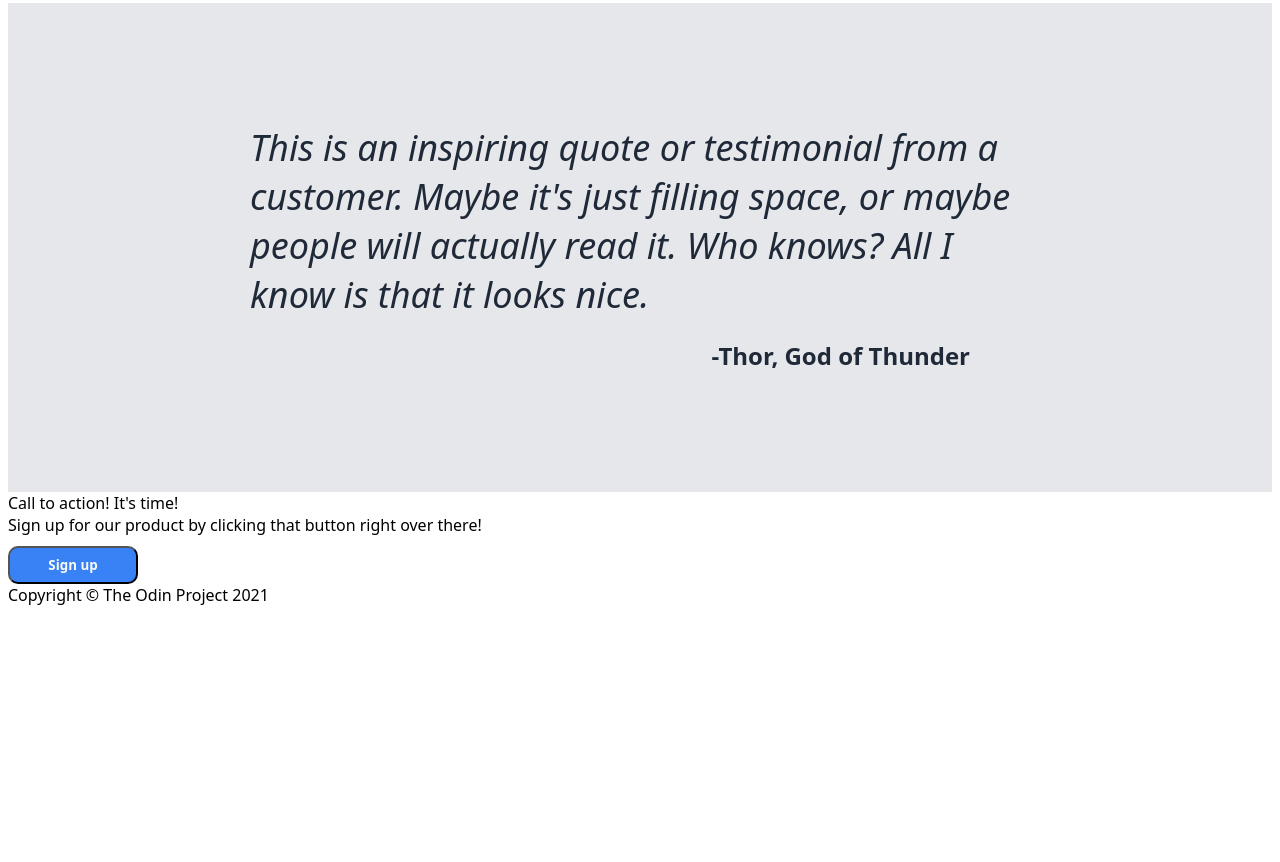
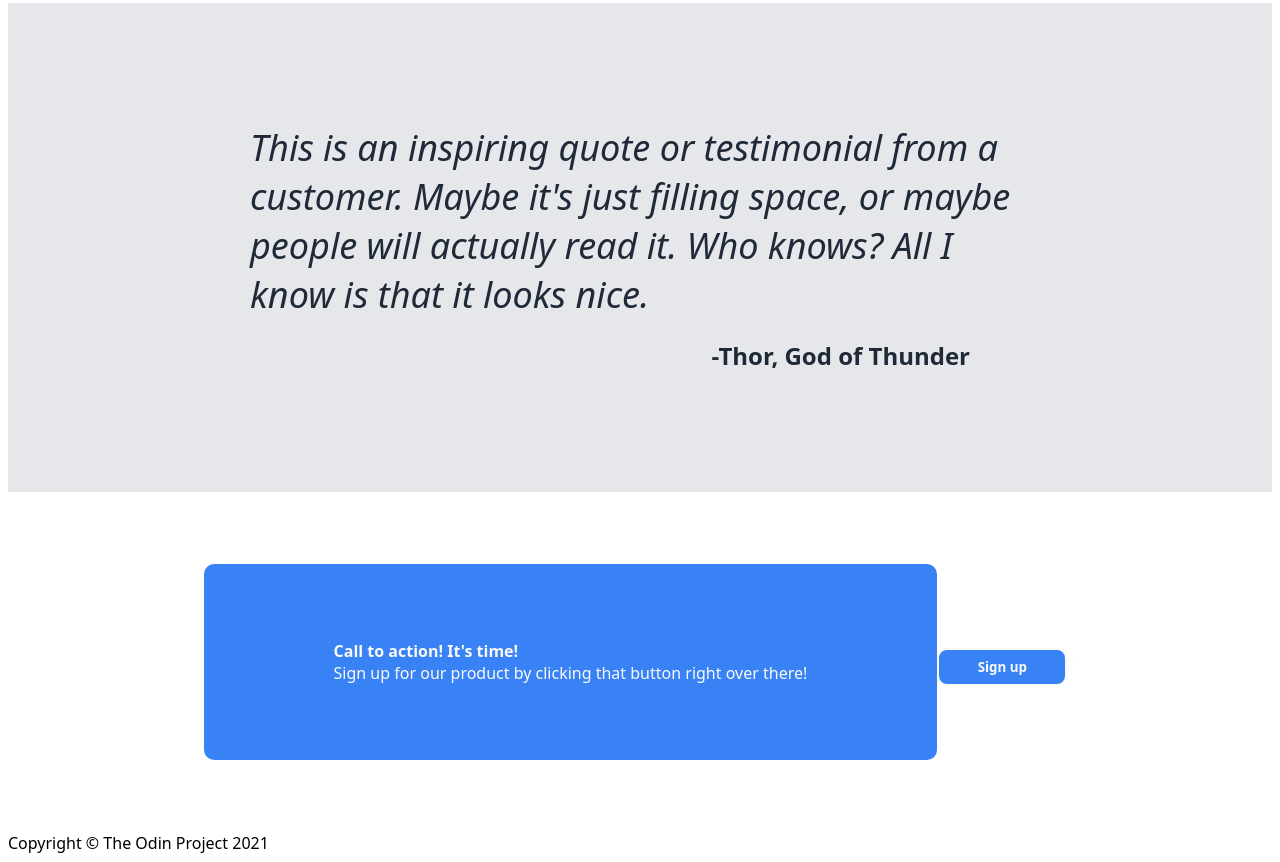
Before and after one commit to davidhong037/odin-landingpage, a plain HTML site: page index.html in a window 1280 px wide. Shown: the part 1021-1883 px from the top of the page. Before the commit the page ends 1635 px from the top, so only its background shows below. Drawn offline with Linux system fonts and the light colour scheme.

Commit message:
Updating styles.css for section four, incomplete

```diff
--- a/index.html
+++ b/index.html
@@ -59,9 +59,16 @@
         </div>
 
         <div class="section-four">
-            <div class="call-to-action">Call to action! It's time!</div>
-            <div class="sign-up-subtext">Sign up for our product by clicking that button right over there!</div>
-            <button class="sign-up" id="sign-up-two">Sign up</button>
+            <div class="section-four-container">
+                <div>
+                    <div class="call-to-action">Call to action! It's time!</div>
+                    <div class="sign-up-subtext">Sign up for our product by clicking that button right over there!</div>
+                </div>
+            </div>
+            <div>
+                <button class="sign-up" id="sign-up-two">Sign up</button>
+            </div>>
+
         </div>
     </body>
 
--- a/styles.css
+++ b/styles.css
@@ -133,3 +133,34 @@
     padding-top: 20px;
     padding-right: 60px;
 }
+
+.section-four {
+    display: flex;
+    justify-content: center;
+    align-items: center;
+    padding: 72px 30px;
+    color: #F9FAF8;
+}
+
+.section-four-container {
+    box-sizing: border-box;
+    background-color: #3882F6;
+    padding: 76px 130px;
+    border-radius: 10px;
+    display: flex;
+    justify-content: space-between;
+    align-items: center;
+}
+
+.call-to-action,
+#sign-up-two {
+    font-weight: bolder;
+}
+
+.sign-up-subtext {
+    font-weight: lighter;
+}
+
+#sign-up-two {
+    border: 2px solid #F9FAF8;
+}
```
